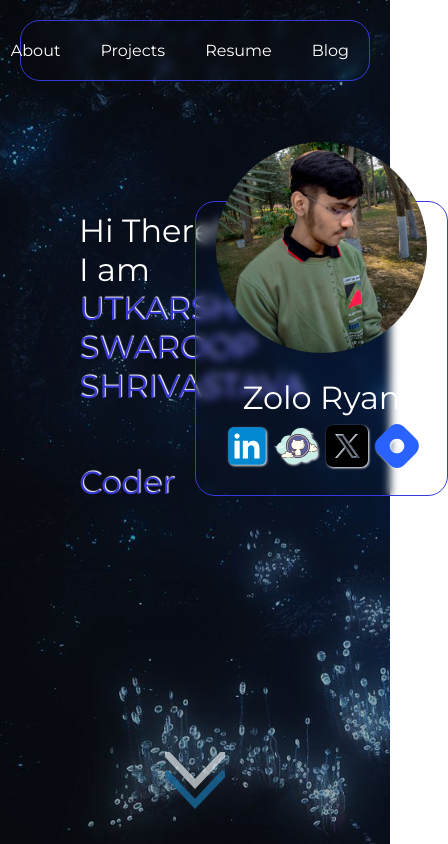
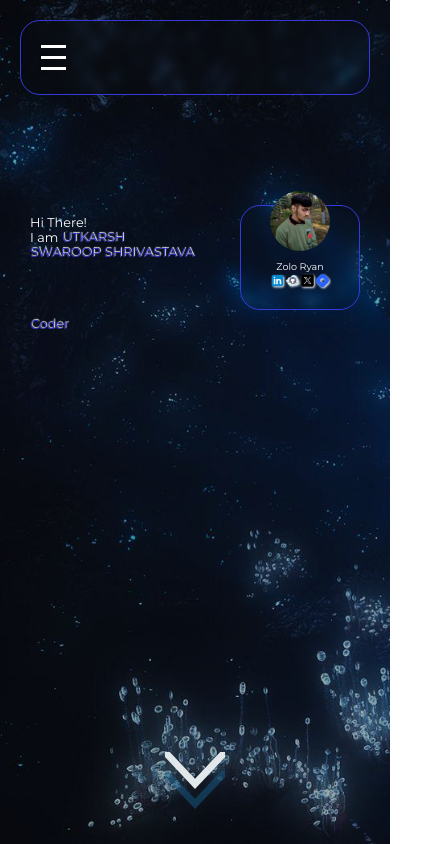
Before and after one commit to Zolo-Ryan/Portfolio, a React (Create React App) app in the folder client/: page / in a window 390 px wide. Shown: the top 844 px of the page, 448 px wide, since content can reach past the window. Built offline with nearby package versions, Linux system fonts and the light colour scheme.

Commit message:
Added responsiveness

```diff
--- a/client/src/App.tsx
+++ b/client/src/App.tsx
@@ -1,6 +1,5 @@
 import "./App.css";
 import Navbar from "./components/Navbar/Navbar";
-import ImageGallery from "./components/ImageGallery/RevolvingImageGallery";
 import Main from "./components/Main/Main";
 import Introduction from "./components/Introduction/Introduction";
 import Footer from "./components/Footer/Footer";
--- a/client/src/components/Footer/Footer.css
+++ b/client/src/components/Footer/Footer.css
@@ -11,3 +11,10 @@
     border-top: 1px solid rgb(55, 58, 219);
     backdrop-filter: blur(10px);
 }
+
+@media screen and (max-width: 350px){
+    .footer{
+        padding: 5px;
+        font-size: 0.7rem;
+    }
+}
--- a/client/src/components/Introduction/Introduction.css
+++ b/client/src/components/Introduction/Introduction.css
@@ -17,3 +17,27 @@
   gap: 4px;
   font-size: 1.2rem;
 }
+
+@media screen and (max-width: 640px) {
+  .intro{
+    padding: 2px;
+  }
+  .intro h2{
+    font-size: 1.2rem;
+  }
+  .intro-text{
+    font-size: 0.8rem;
+  }
+}
+
+@media screen and (max-width: 500px) {
+  .intro{
+    padding: 2px;
+  }
+  .intro h2{
+    font-size: 1rem;
+  }
+  .intro-text{
+    font-size: 0.6rem;
+  }
+}
--- a/client/src/components/Main/Main.css
+++ b/client/src/components/Main/Main.css
@@ -75,20 +75,20 @@
   margin-left: -30px;
   bottom: 20px;
 }
-.arrows path{
+.arrows path {
   fill: transparent;
   stroke-width: 7px;
   animation: arrow 2s infinite;
   -webkit-animation: arrow 2s infinite;
 }
-.arrows path.a1{
-    stroke: #e4e9ec;
+.arrows path.a1 {
+  stroke: #e4e9ec;
 }
-.arrows path.a2{
-    stroke: #176392;
+.arrows path.a2 {
+  stroke: #176392;
 }
-.arrows path.a3{
-    stroke: #0f0320;
+.arrows path.a3 {
+  stroke: #0f0320;
 }
 @keyframes arrow {
   0% {
@@ -130,3 +130,119 @@
   animation-delay: 0s;
   -webkit-animation-delay: 0s; /* Safari 和 Chrome */
 }
+
+@media screen and (max-width: 1024px) {
+  .main{
+    margin: 10px;
+  }
+
+  .typewriter {
+    left: 7vw;
+  }
+  .typewriter p {
+    font-size: 1.5rem;
+  }
+
+  .card-content{
+    width: 350px;
+  }
+  .profile-image{
+    height: 18vh;
+    width: 18vh;
+    top: -65px;
+  }
+  .content{
+    margin-top: -40px;
+    font-size: 1.8rem;
+  }
+  .socials a img{
+    width: 45px;
+  }
+}
+
+@media screen and (max-width: 640px) {
+  .main{
+    margin: 10px;
+  }
+
+  .typewriter {
+    left: 5vw;
+  }
+  .typewriter p {
+    font-size: 1.2rem;
+  }
+
+  .card-content{
+    width: 200px;
+  }
+  .profile-image{
+    height: 80px;
+    width: 80px;
+    top: -35px;
+  }
+  .content{
+    margin-top: -25px;
+    font-size: 1rem;
+  }
+  .socials a img{
+    width: 35px;
+  }
+}
+
+@media screen and (max-width: 540px) {
+  .main{
+    margin: 10px;
+  }
+
+  .typewriter {
+    left: 5vw;
+  }
+  .typewriter p {
+    font-size: 4.5vw;
+  }
+
+  .card-content{
+    width: 200px;
+  }
+  .profile-image{
+    height: 80px;
+    width: 80px;
+    top: -35px;
+  }
+  .content{
+    margin-top: -25px;
+    font-size: 1rem;
+  }
+  .socials a img{
+    width: 35px;
+  }
+}
+
+@media screen and (max-width: 400px) {
+  .main{
+    margin: 10px;
+  }
+
+  .typewriter {
+    left: 0px;
+  }
+  .typewriter p {
+    font-size: 0.8rem;
+  }
+
+  .card-content{
+    width: 120px;
+  }
+  .profile-image{
+    height: 60px;
+    width: 60px;
+    top: -35px;
+  }
+  .content{
+    margin-top: -25px;
+    font-size: 0.6rem;
+  }
+  .socials a img{
+    width: 15px;
+  }
+}
--- a/client/src/components/Navbar/Navbar.css
+++ b/client/src/components/Navbar/Navbar.css
@@ -1,24 +1,76 @@
-.navbar{
+.navbar {
   position: sticky;
   top: 20px;
   z-index: 1;
-    backdrop-filter: blur( 4px );
-    -webkit-backdrop-filter: blur( 4px );
+  backdrop-filter: blur(4px);
+  -webkit-backdrop-filter: blur(4px);
   color: white;
   border: 1px solid rgb(55, 58, 219);
   border-radius: 20px;
 }
 
-.nav-ul{
+.nav-ul {
   display: flex;
   flex-direction: row;
   justify-content: flex-end;
   list-style-type: none;
 }
 
-.nav-ul li{
+.nav-ul li {
   padding: 20px;
 }
-.nav-ul li:hover{
+
+.nav-ul li:hover {
   cursor: pointer;
 }
+
+.menu-icon {
+  display: none;
+  flex-direction: column;
+  cursor: pointer;
+  padding: 20px;
+}
+
+.bar {
+  width: 25px;
+  height: 3px;
+  background-color: white;
+  margin: 4px 0;
+  transition: 0.4s;
+}
+
+@media screen and (max-width: 580px) {
+  .nav-ul {
+    flex-direction: column;
+    position: absolute;
+    top: 74px; /* Adjust based on your nav height */
+    right: 0;
+    width: 100%;
+    background-color: rgba(0, 0, 0, 0.8);
+    display: none;
+  }
+
+  .nav-ul.open {
+    display: flex;
+    z-index: 1;
+    backdrop-filter: blur(4px);
+    -webkit-backdrop-filter: blur(4px);
+    color: white;
+    border: 1px solid rgb(55, 58, 219);
+    border-radius: 20px;
+  }
+
+  .menu-icon {
+    display: flex;
+  }
+
+  .bar.open:nth-child(1) {
+    transform: rotate(-45deg) translate(-8px, 8px);
+  }
+  .bar.open:nth-child(2) {
+    opacity: 0;
+  }
+  .bar.open:nth-child(3) {
+    transform: rotate(45deg) translate(-7px, -7px);
+  }
+}
--- a/client/src/components/Navbar/Navbar.tsx
+++ b/client/src/components/Navbar/Navbar.tsx
@@ -1,9 +1,21 @@
+import React, { useState } from 'react';
 import "./Navbar.css";
 
 const Navbar = () => {
+    const [isOpen, setIsOpen] = useState(false);
+
+    const toggleMenu = () => {
+        setIsOpen(!isOpen);
+    }
+
     return (
         <nav className="navbar">
-            <ul className="nav-ul">
+            <div className="menu-icon" onClick={toggleMenu}>
+                <div className={isOpen ? "bar open" : "bar"}></div>
+                <div className={isOpen ? "bar open" : "bar"}></div>
+                <div className={isOpen ? "bar open" : "bar"}></div>
+            </div>
+            <ul className={isOpen ? "nav-ul open" : "nav-ul"}>
                 <a href="#home"><li>Home</li></a>
                 <a href="#about"><li>About</li></a>
                 <a href="#projects"><li>Projects</li></a>
--- a/client/src/components/Projects/Projects.css
+++ b/client/src/components/Projects/Projects.css
@@ -81,3 +81,41 @@
 .item__body p {
   margin: 0;
 }
+
+@media screen and (max-width: 640px) {
+  .projects h1{
+    font-size: 1.7rem;
+  }
+  .item{
+    height: 8.5rem;
+  }
+  .item h3{
+    padding: 0.4rem;
+  }
+  .item__overlay{
+    font-size: 0.5rem;
+  }
+  .item__body{
+    font-size: 0.6rem;
+    padding: 0.2rem;
+  }
+}
+
+@media screen and (max-width: 500px) {
+  .projects h1{
+    font-size: 1.5rem;
+  }
+  .item{
+    height: 7rem;
+  }
+  .item h3{
+    padding: 0.5rem;
+  }
+  .item__overlay{
+    font-size: 0.4rem;
+  }
+  .item__body{
+    font-size: 0.45rem;
+    padding: 0.2rem;
+  }
+}
--- a/client/src/components/Skills/Skills.css
+++ b/client/src/components/Skills/Skills.css
@@ -46,3 +46,37 @@
   width: 8vw;
   height: 8vw;
 }
+
+@media screen and (max-width: 640px) {
+  .skills{
+    gap: 12px;
+  }
+  .skillset{
+    row-gap: 12px;
+    padding: 12px;
+  }
+  .skills .heading{
+    column-gap: 12px;
+    font-size: 0.8rem;
+  }
+  .skills .heading .coding{
+    width: 40px;
+  }
+}
+
+@media screen and (max-width: 500px) {
+  .skills{
+    gap: 10px;
+  }
+  .skillset{
+    row-gap: 10px;
+    padding: 10px;
+  }
+  .skills .heading{
+    column-gap: 10px;
+    font-size: 0.6rem;
+  }
+  .skills .heading .coding{
+    width: 25px;
+  }
+}
```
Lines whose indentation alone changed are shown as unchanged.
